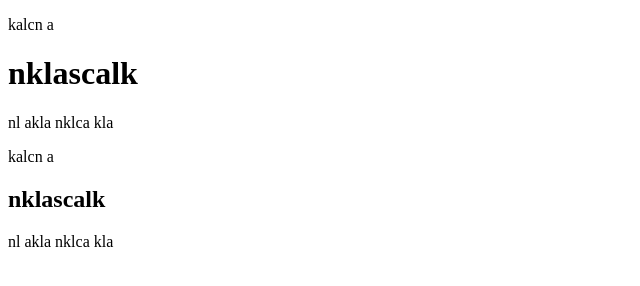
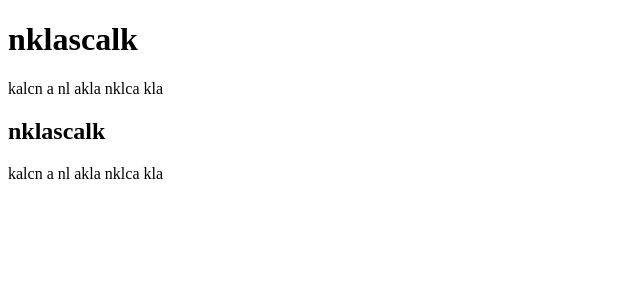
Before and after one commit to acciojob/time-and-space-complexity-Saurabh-Singh-Bisht, a website: page main.html in a window 1280 px wide. Shown: the whole page, without its empty margins (0-640 px from the left). Drawn offline with Linux system fonts and the light colour scheme.

Commit message:
created a submission

```diff
--- a/main.html
+++ b/main.html
@@ -8,8 +8,10 @@
 
 <body>
 	<!-- the entire body must be written by student -->
-	<p>kalcn a <h1>nklascalk</h1> nl akla nklca kla </p>
-	<p>kalcn a <h2>nklascalk</h2> nl akla nklca kla </p>
+	<h1>nklascalk</h1>
+	<p>kalcn a  nl akla nklca kla </p>
+	<h2>nklascalk</h2>
+	<p>kalcn a  nl akla nklca kla </p>
     <script type="text/javascript" src="./script.js">
 </script>
 
```
